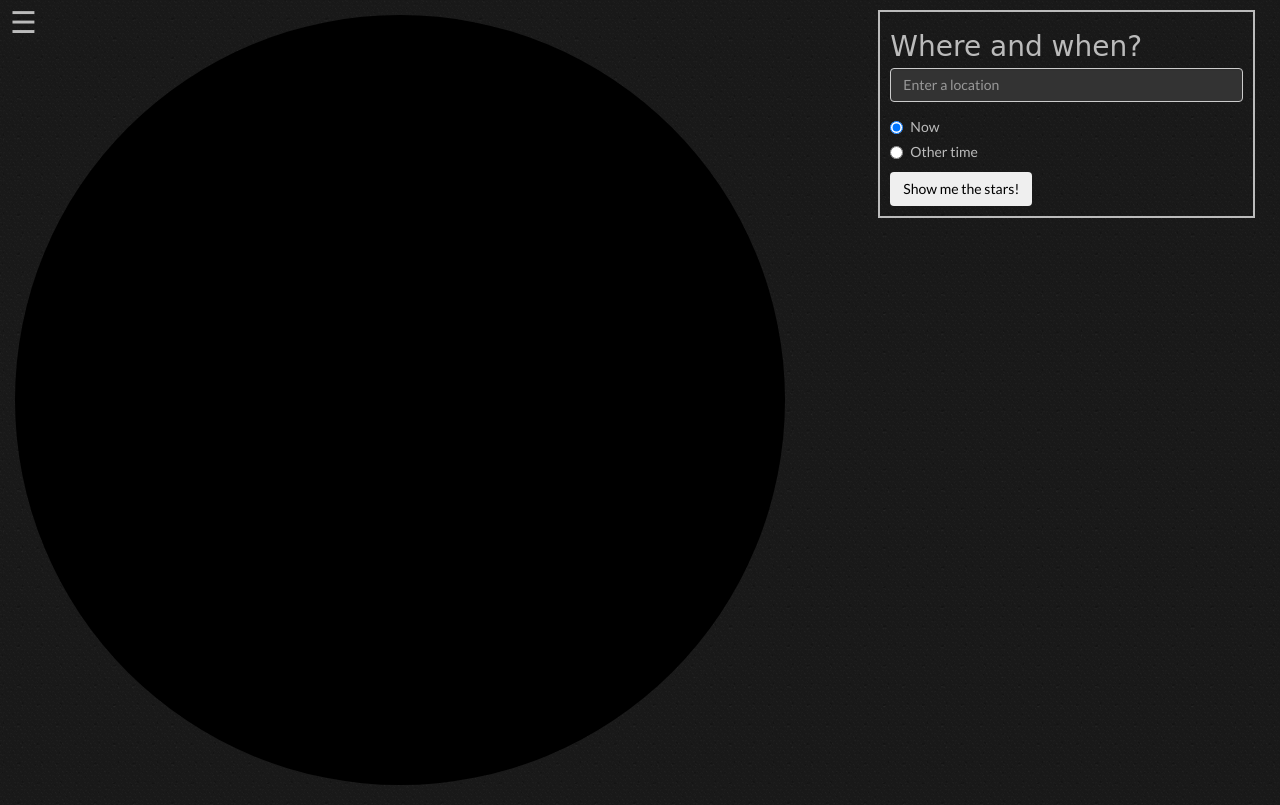
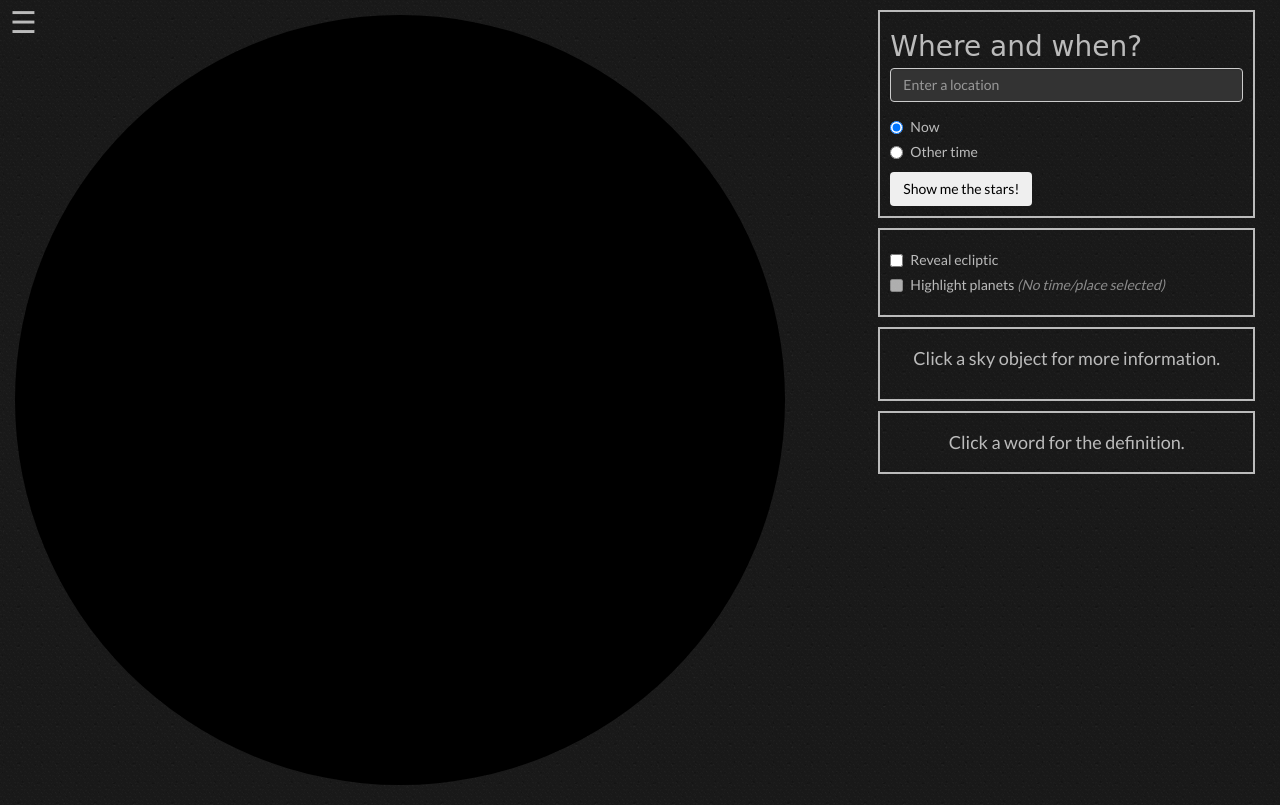
Before and after one commit to bonnie/my_heavens, a Flask app: page / in a window 1280 px wide. Run offline with Flask 2, Linux system fonts and the light colour scheme; data that the repository does not hold is empty; some libraries are stand-ins or nearby versions; some web fonts are replaced.

Commit message:
updated what's shown / enabled wat different stages of sky revelation / transition

```diff
--- a/static/css/stars.css
+++ b/static/css/stars.css
@@ -60,8 +60,7 @@ td.info-table-name {
     opacity: 0.7;
 }
 
-#master-info-div, #dateloc-form-cancel, #datetime-form-group, #error,
-.compass-rose {
+#dateloc-form-cancel, #datetime-form-group, #dateloc-info, #error, .compass-rose {
     display: none;
 }
 
--- a/static/js/d3/d3-main.js
+++ b/static/js/d3/d3-main.js
@@ -317,10 +317,8 @@ var drawSkyAndStars = function(error, starDataResult) {
 
     drawSkyObjects();
 
-    // show ecliptic toggle button and attach event listener
-    $('#starfield-controls').show()
+    // attach event listener to ecliptic checkbox
     eclipticToggle.on('click', toggleEcliptic);
-
 
 };
 
--- a/static/js/d3/sky.js
+++ b/static/js/d3/sky.js
@@ -115,7 +115,10 @@ var rotateSky = function(lambda, phi) {
 
         };
       })
-
+      .on('start', function() {
+        // disable reveal checkboxes
+        revealCheckboxes.attr('disabled', 'disabled');
+      })
       .on('end', function() {
 
             // finally, draw constellations and redraw the stars with labels on top of them
@@ -124,7 +127,8 @@ var rotateSky = function(lambda, phi) {
             // defined in d3-main.js
             drawSkyObjects();
 
-            // debugger;
+            // re-enable reveal checkboxes
+            revealCheckboxes.removeAttr('disabled');
 
         });
 
--- a/static/js/d3/solarsystem.js
+++ b/static/js/d3/solarsystem.js
@@ -57,21 +57,18 @@ var rotateAndDrawSolarSystem = function(error, locationResponse) {
   // controls //
   //////////////
 
-  // re-enable the "show stars" button
-  $('#show-stars').removeAttr('disabled');
-
-  // populate date/location info window
+  // show and populate date/location info window
+  $('#dateloc-info').show()
   populateDatelocInfo(dateLocData);
 
-  // TODO: clear the celestial info div and re-add instructions
+  // clear the celestial info div and re-add instructions
   celestialInfoTable.empty();
   celestialInfoHeader.html(celestialDivInstructions);
 
-  // show the controls and info divs
-  masterInfoDiv.show();
-
   // attach 'reveal planets' button to the revealPlanets function
   planetToggle.on('click', revealPlanets);
+
+  masterInfoDiv.show();
 
 };
 
--- a/static/js/star-page-control.js
+++ b/static/js/star-page-control.js
@@ -9,7 +9,7 @@ var datetimeRadio, changetimeRadio, datetimeInput, errorDiv, datelocInfoDiv,
     datelocChangeBtn, showStarsBtn, datelocForm, datelocInfoTable,
     datelocFormCancel, masterInfoDiv, celestialDivInstructions,
     celestialInfoHeader, datelocInfoHeader, compassRose, datelocFormInputs,
-    starfieldDiv, celestialDefDiv, definableTerms;
+    starfieldDiv, celestialDefDiv, definableTerms, revealCheckboxes;
 
 // global for skyRadius
 var skyRadius;
@@ -30,9 +30,6 @@ var processFormInputs = function(latlng) {
 
     // clear previous errors
     errorDiv.empty().hide();
-
-    // hide starfield controls and info divs
-    masterInfoDiv.hide();
 
     // erase info from the date/location table
     datelocInfoTable.empty();
@@ -72,9 +69,6 @@ var processFormInputs = function(latlng) {
 
 // when form is submitted
 var getLocTimeData = function(locTime) {
-
-    // clear previous planets
-    // $('#star-field').empty();
 
     // d3.request needs data in a query string format
     var data = 'lat=' + locTime.lat;
@@ -171,6 +165,7 @@ $(document).ready(function() {
 
     eclipticToggle = $('#ecliptic-toggle');
     planetToggle = $('#planet-toggle');
+    revealCheckboxes = $('.reveal')
 
     planetWarning = $('#planet-warning');
 
--- a/templates/stars.html
+++ b/templates/stars.html
@@ -40,10 +40,10 @@
           </div>
           <div id='starfield-controls' class='info'>
             <div class="checkbox">
-              <label><input type="checkbox" value="" id='ecliptic-toggle'>Reveal</label> <span class='term'>ecliptic</span>
+              <label><input type="checkbox" class='reveal' value="" id='ecliptic-toggle'>Reveal</label> <span class='term'>ecliptic</span>
             </div>
             <div class="checkbox">
-              <label><input type="checkbox" value="" id='planet-toggle' disabled='disabled'>Highlight planets</label> <span id='planet-warning'>(No time/place selected)</span>
+              <label><input type="checkbox" class='reveal' value="" id='planet-toggle' disabled='disabled'>Highlight planets</label> <span id='planet-warning'>(No time/place selected)</span>
             </div>
           </div>
           <div id='celestial-info' class='info'>
```
